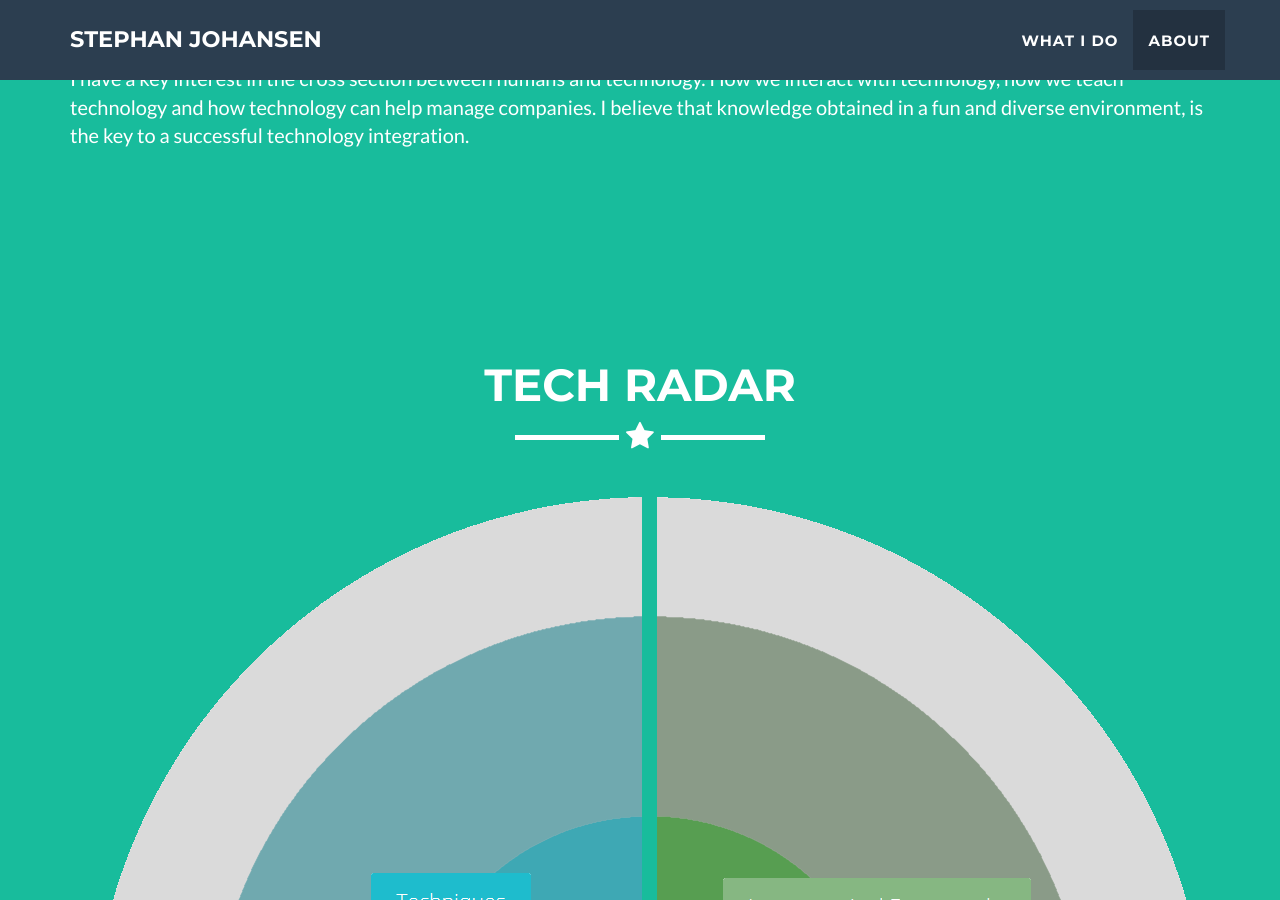
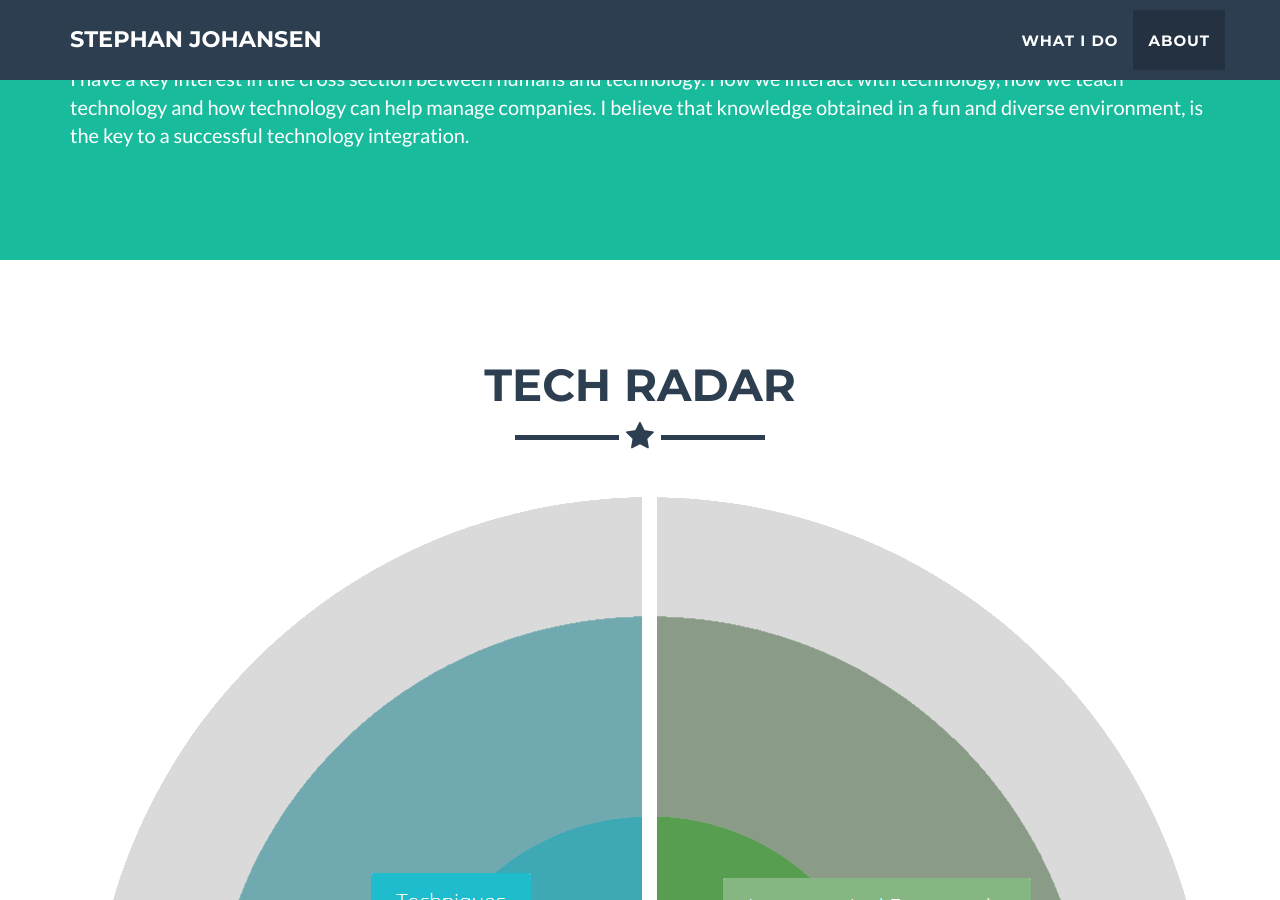
Before and after one commit to skjohansen/skjohansen.github.io, a Jekyll site: the page built from _posts/2021-06-30-1-teaching.markdown, in a window 1280 px wide and 900 px high, scrolled down 2142 px. Built offline with Jekyll 4.4.1, drawn with Linux system fonts in a browser that asks for light colours.

Commit message:
Change to primary

```diff
--- a/_includes/techradar.html
+++ b/_includes/techradar.html
@@ -1,9 +1,9 @@
-<section class="success" id="techradar">
+<section id="techradar">
     <div class="container">
         <div class="row">
             <div class="col-lg-12 text-center">
                 <h2>Tech radar</h2>
-                <hr class="star-light">
+                <hr class="star-primary">
             </div>
         </div>
         <div class="row">
```
